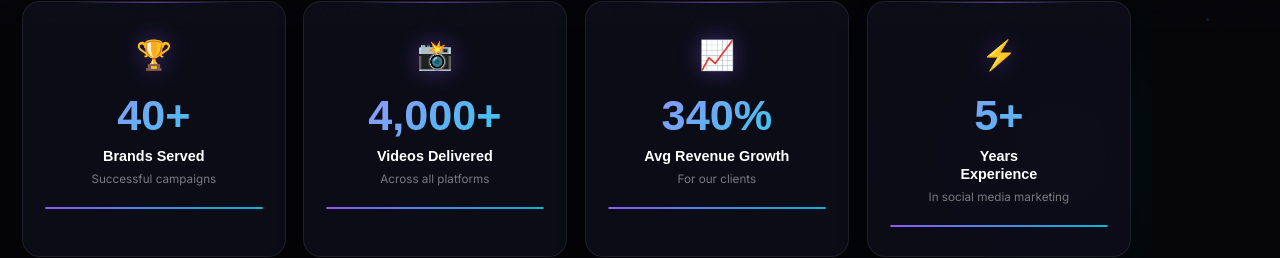
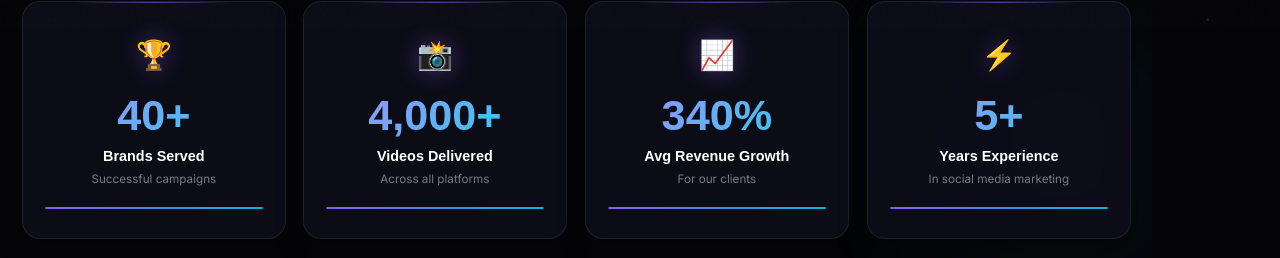
Before and after one commit to amaanpathan2313/Reelx-Media, a React (Vite) app: page / in a window 1280 px wide. Shown: the part 773-1031 px from the top of the page. Built offline with nearby package versions, Linux system fonts and the light colour scheme; a web font is replaced by a local one.

Commit message:
Add spacing

```diff
--- a/src/components/Stats/Stats.css
+++ b/src/components/Stats/Stats.css
@@ -115,6 +115,14 @@
   line-height: 1.25;
 }
 
+.stats__label-experience {
+  white-space: nowrap;
+}
+
+.stats__label-line {
+  display: inline;
+}
+
 .stats__desc {
   font-family: 'Inter', sans-serif;
   font-size: 13px;
@@ -206,6 +214,12 @@
   .stats__orb {
     display: none;
   }
+  .stats__label-experience {
+    white-space: normal;
+  }
+  .stats__label-line {
+    display: block;
+  }
 }
 
 @media (max-width: 480px) {
--- a/src/components/Stats/Stats.jsx
+++ b/src/components/Stats/Stats.jsx
@@ -13,9 +13,10 @@ const stats = [
     number: 5,
     suffix: '+',
     label: (
-      <>
-        Years <br /> Experience
-      </>
+      <span className="stats__label-experience">
+        <span className="stats__label-line">Years</span>{' '}
+        <span className="stats__label-line">Experience</span>
+      </span>
     ),
     icon: '⚡',
     desc: 'In social media marketing',
@@ -38,7 +39,7 @@ const Stats = () => {
         >
           {stats.map((stat, i) => (
             <motion.div
-              key={stat.id || i}
+              key={stat.label}
               className="stats__card glass-card"
               initial={{ opacity: 0, y: 20 }}
               animate={inView ? { opacity: 1, y: 0 } : {}}
```
Also changed, not shown: 1 other file (tests, documents, lock files or other folders).
